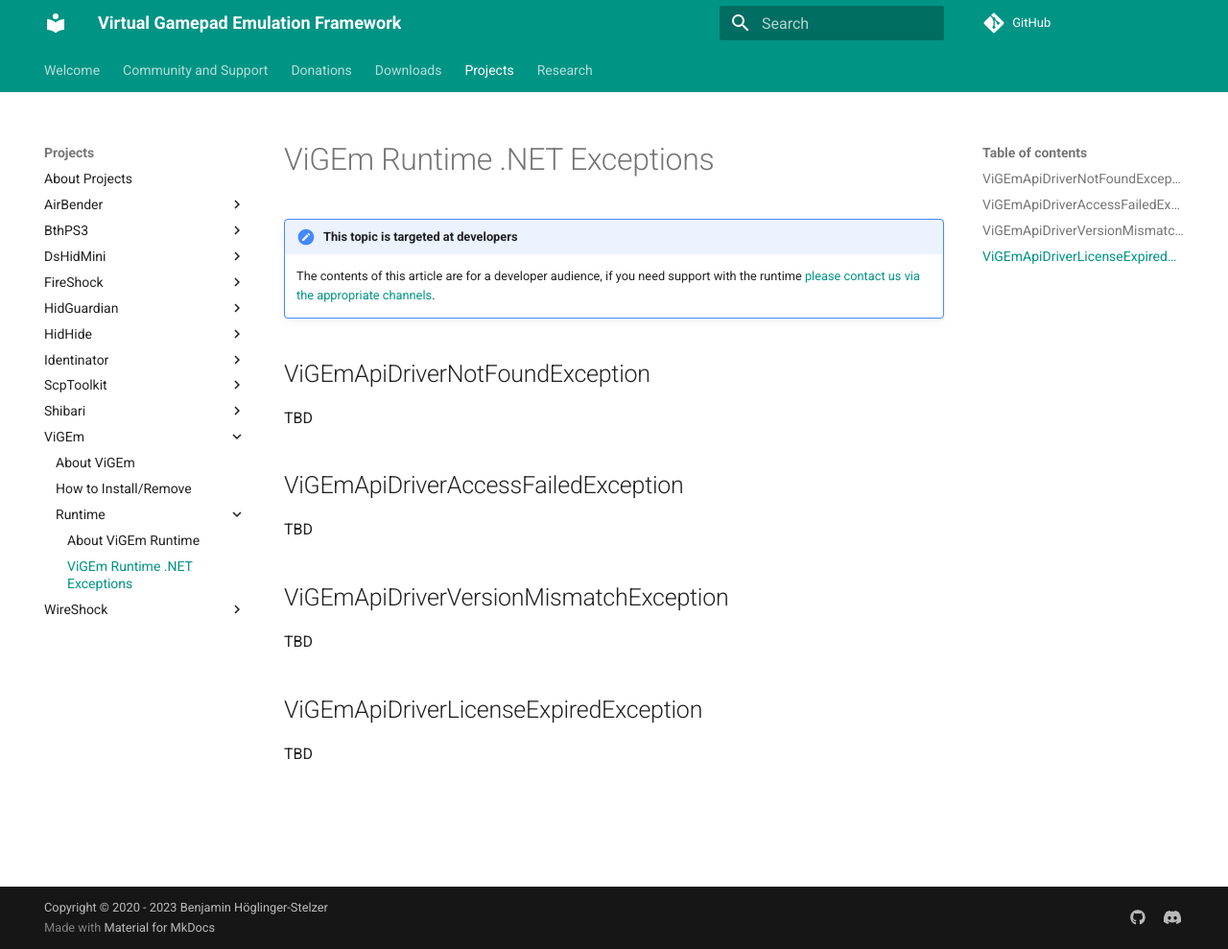
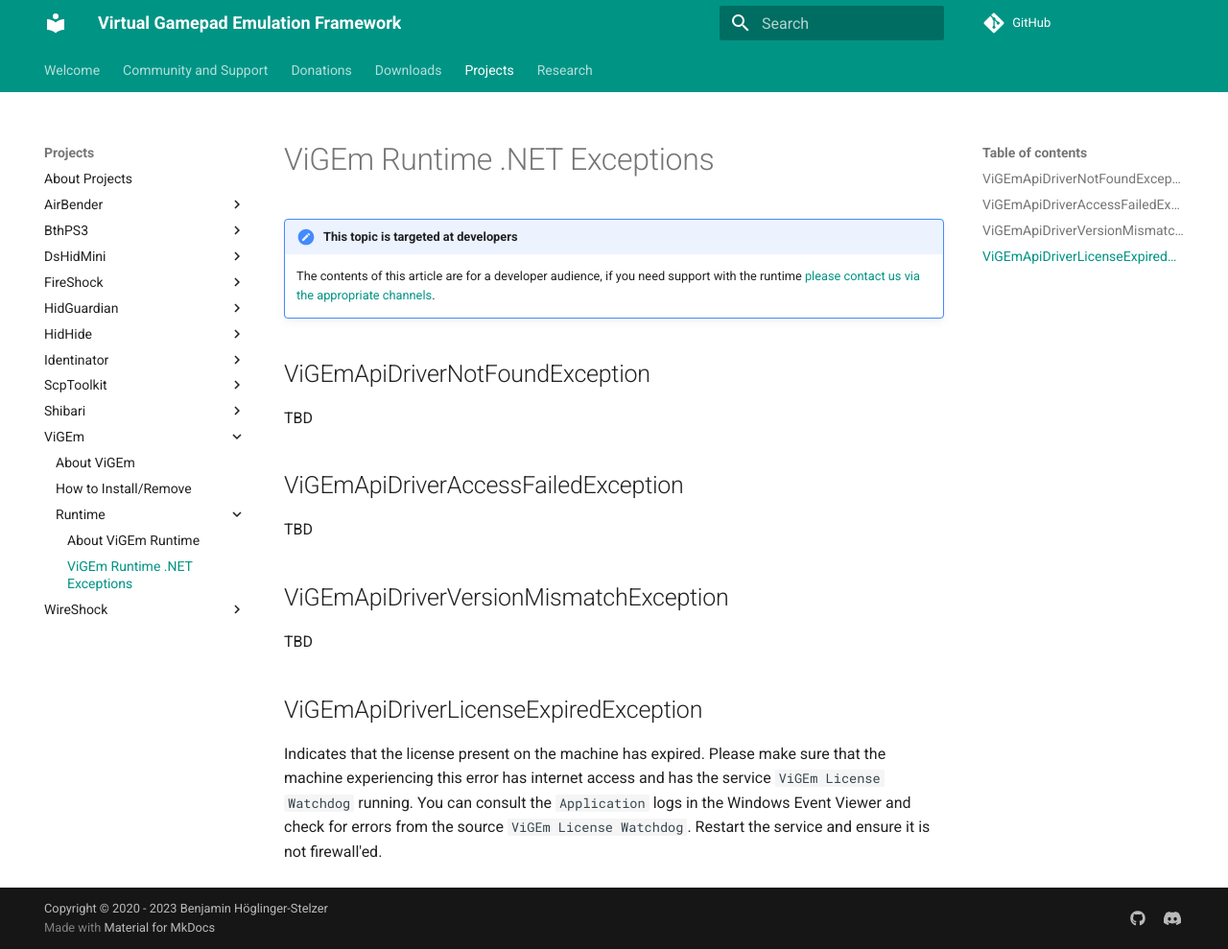
Before and after one commit to nefarius/ViGEm.github.io, an MkDocs documentation site: the page built from docs/projects/ViGEm/Runtime/Exceptions.md, in a window 1280 px wide and 989 px high. Shown: the whole window at 96% size. Built offline with MkDocs 1.6.1 and Material for MkDocs 9.7.7, drawn with Linux system fonts in a browser that asks for light colours; comment, search, counter and statistics services are not loaded.

Commit message:
Added description for ViGEmApiDriverLicenseExpiredException

```diff
--- a/docs/projects/ViGEm/Runtime/Exceptions.md
+++ b/docs/projects/ViGEm/Runtime/Exceptions.md
@@ -17,4 +17,4 @@
 
 ## ViGEmApiDriverLicenseExpiredException
 
-TBD
+Indicates that the license present on the machine has expired. Please make sure that the machine experiencing this error has internet access and has the service `ViGEm License Watchdog` running. You can consult the `Application` logs in the Windows Event Viewer and check for errors from the source `ViGEm License Watchdog`. Restart the service and ensure it is not firewall'ed.
```
